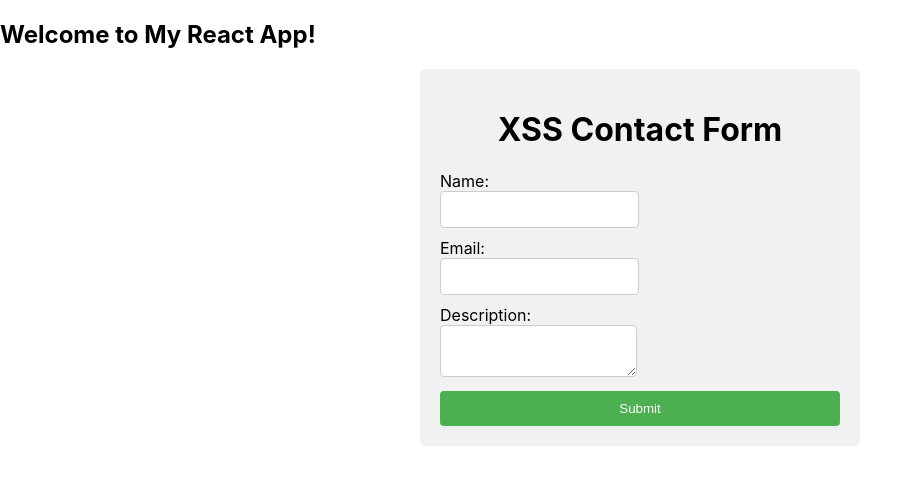
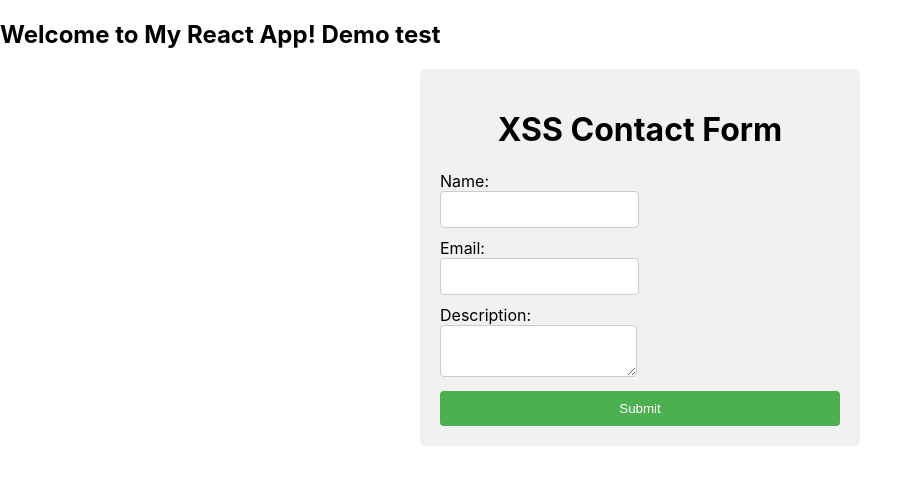
Before and after one commit to DevSecOps-AppSec/amplifyapp, a React (Create React App) app: page / in a window 1280 px wide. Shown: the top 484 px of the page, without its empty margins (0-922 px from the left). Built offline with nearby package versions, Linux system fonts and the light colour scheme.

Commit message:
Update Header.js

```diff
--- a/src/Header.js
+++ b/src/Header.js
@@ -3,7 +3,7 @@ import React from 'react';
 const Header = () => {
   return (
     <header>
-      <h2>Welcome to My React App!</h2>
+      <h2>Welcome to My React App! Demo test</h2>
     </header>
   );
 };
```
